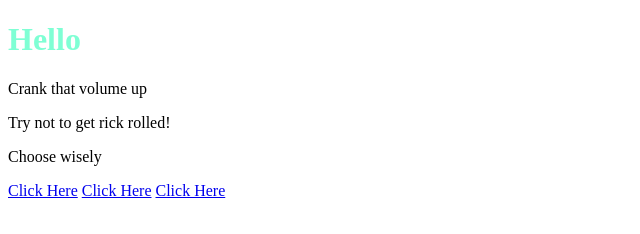
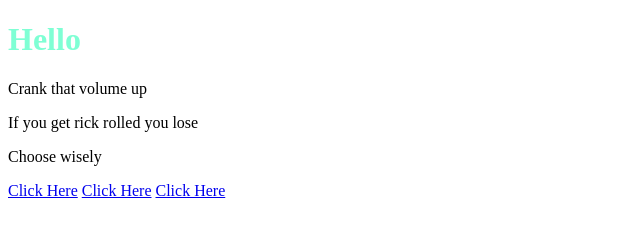
Before and after one commit to HAMMYND/HAMMYND.github.io, a plain HTML site: page index.html in a window 1280 px wide. Shown: the full height of the page, 0-640 px from the left. Drawn offline with Linux system fonts and the light colour scheme.

Commit message:
Update index.html

```diff
--- a/index.html
+++ b/index.html
@@ -25,7 +25,7 @@ body{
     <p id="p1"></p>
 <p>Crank that volume up</p>
 
-    <p>Try not to get rick rolled!</p>
+    <p>If you get rick rolled you lose</p>
 
     <p>Choose wisely</p>
      <a href="https://www.youtube.com/watch?v=xvFZjo5PgG0">Click Here</a>
```
